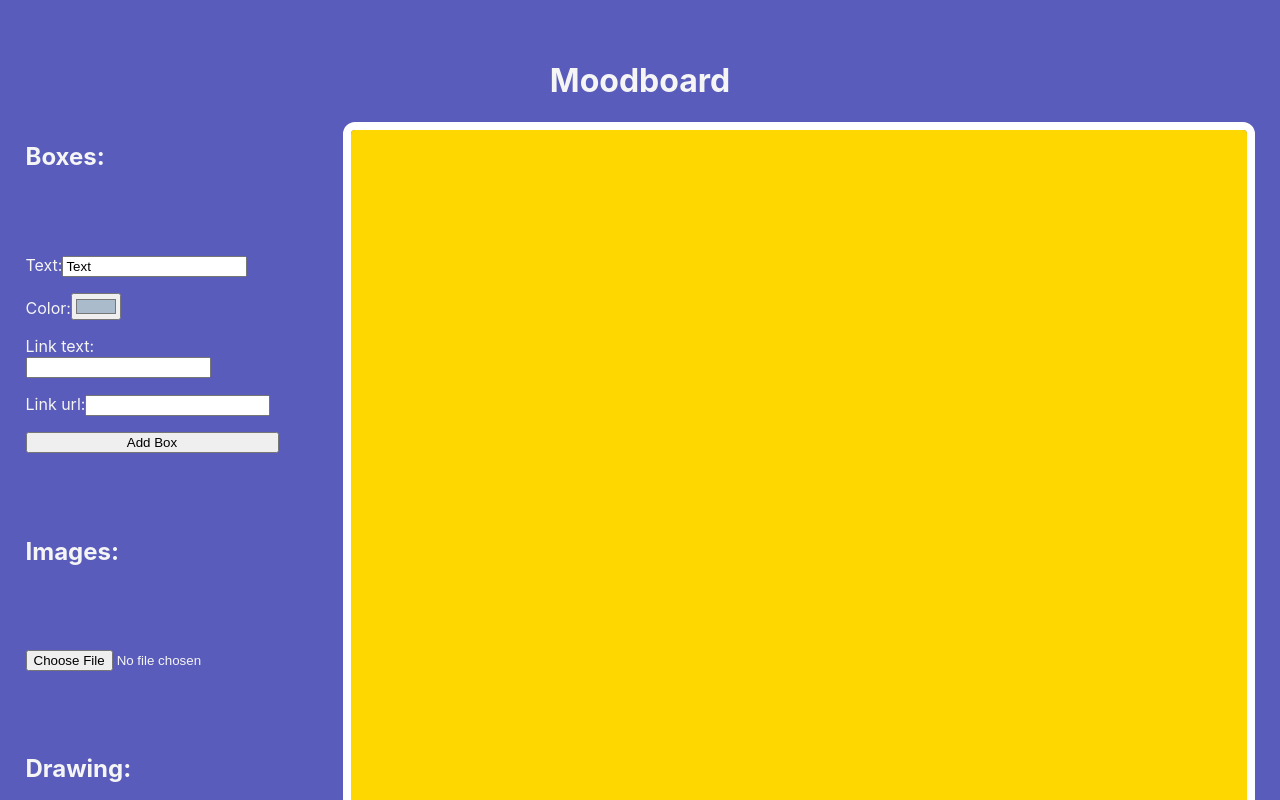
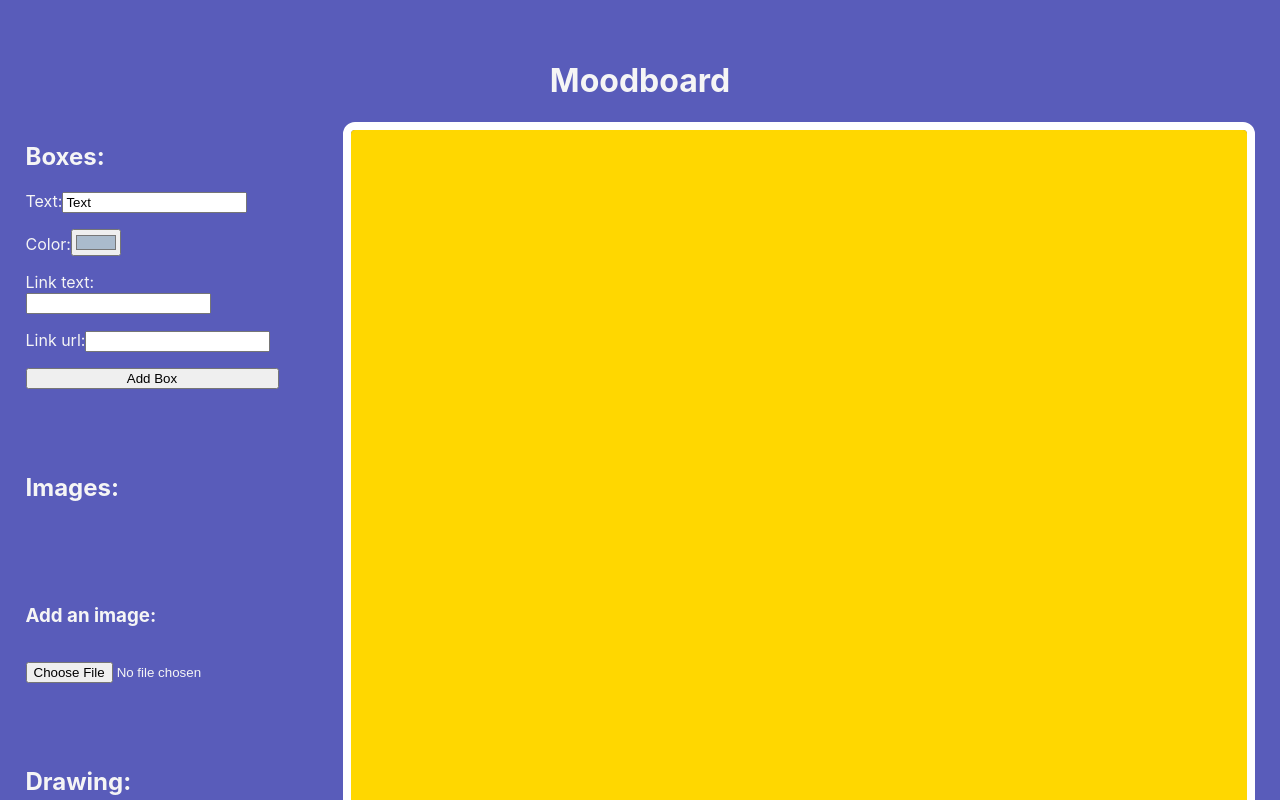
Before and after one commit to christianhamamdjian/vible, a React (Create React App) app: page / in a window 1280 px wide. Shown: the top 800 px of the page. Built offline with nearby package versions, Linux system fonts and the light colour scheme.

Commit message:
Sidebar styling start

```diff
--- a/src/components/FullBoard.js
+++ b/src/components/FullBoard.js
@@ -224,8 +224,11 @@ const FullBoard = () => {
         <div className='dashboard'>
             <div className='sidebar'>
                 {/* Boxes form */}
+
+                <div>
+                    {!editingText && (
+                        <>
                             <h2>Boxes:</h2>
-                <div>
                             <form className='inputs' onSubmit={handleAddBox}>
                                 <label>
                                     Text:
@@ -245,10 +248,13 @@ const FullBoard = () => {
                                 </label>
                                 <button type="submit">Add Box</button>
                             </form>
-                    {
-                        items.length > 0 && editingText && (
+                        </>
+                    )
+                    }
+                    {items.length > 0 && editingText && (
 
                         <div className='inputs'>
+                            <h2>Edit Box:</h2>
                             <label>
                                 Change text:
                                 <input
@@ -297,6 +303,7 @@ const FullBoard = () => {
                 {/* Images form */}
                 <h2>Images:</h2>
                 <div className='inputs'>
+                    <h3>Add an image:</h3>
                     <input
                         type="file"
                         accept="image/*"
```
Lines whose indentation alone changed are shown as unchanged.
